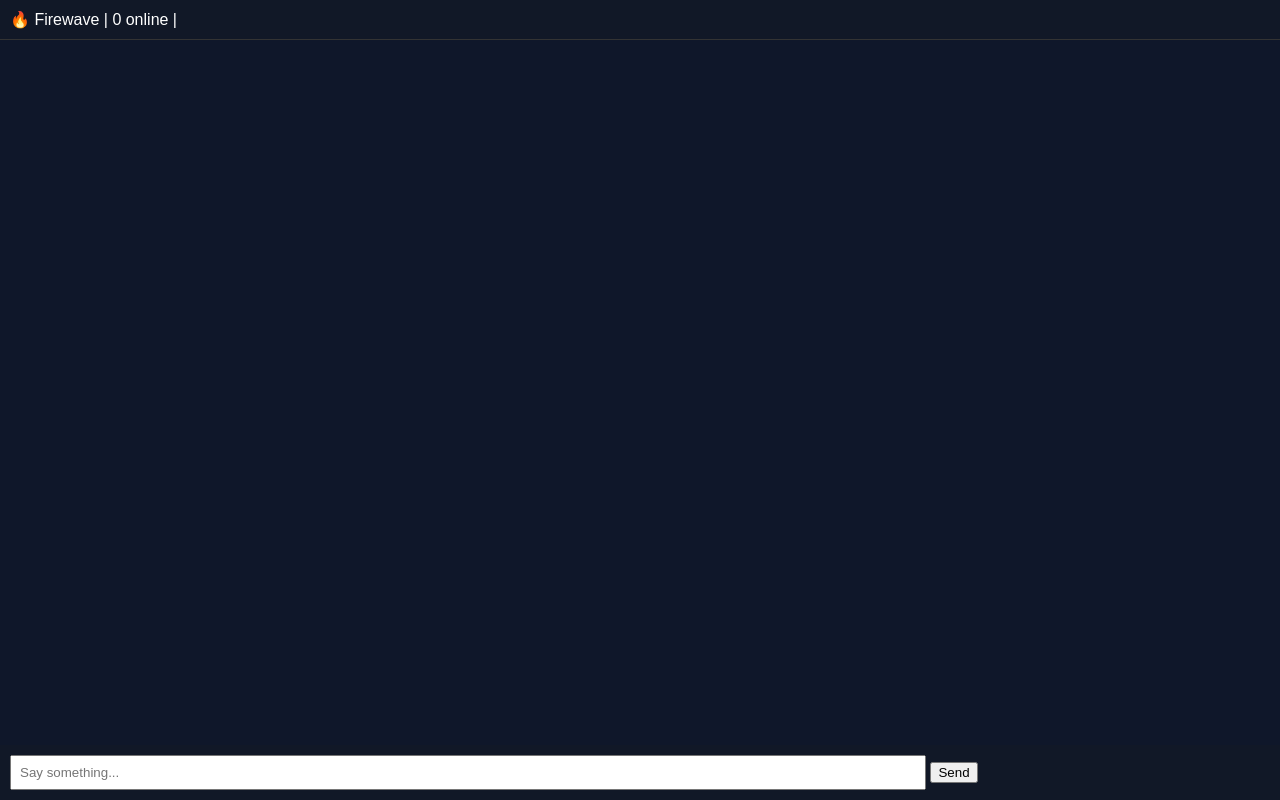
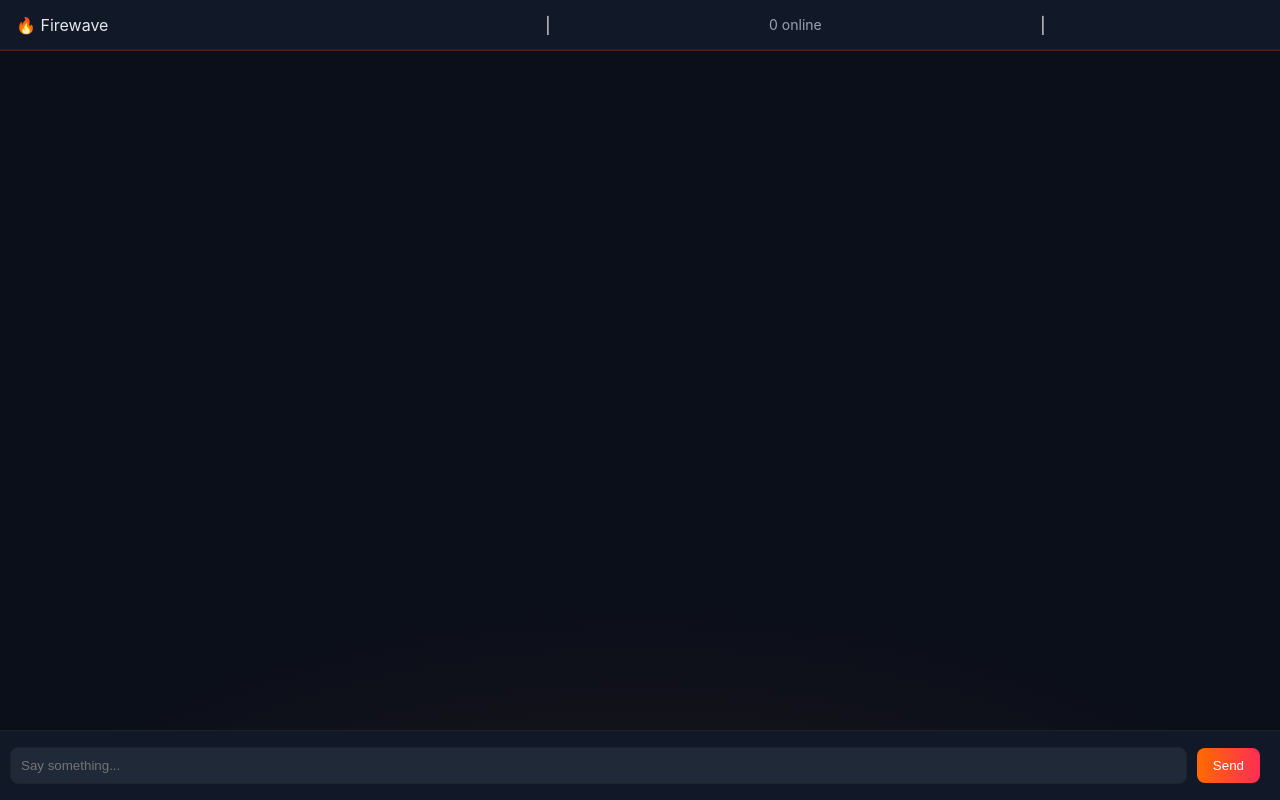
Before and after one commit to prathambhandary/chatroom, a Flask app: page / in a window 1280 px wide. Run offline with Flask 3, Linux system fonts and the light colour scheme; some libraries are stand-ins or nearby versions.

Commit message:
not yet done

```diff
--- a/static/style.css
+++ b/static/style.css
@@ -1,49 +1,282 @@
-body {
-    margin: 0;
-    background: #0f172a;
-    color: white;
-    font-family: sans-serif;
+/* =========================
+   🔥 Firewave – UI Styles
+   Clean • Modern • Responsive
+   ========================= */
+
+/* ---------- CSS Variables ---------- */
+:root {
+  /* Base */
+  --bg: #0b0f1a;
+  --surface: #111827;
+  --surface-2: #1f2937;
+  --border: #222;
+
+  /* Text */
+  --text: #e5e7eb;
+  --muted: #9ca3af;
+
+  /* Fire accents */
+  --primary: #ff6b00;
+  --primary-soft: #ff8a3d;
+  --primary-2: #ff2d55;
+  --primary-glow: rgba(255, 107, 0, 0.25);
+
+  /* Secondary */
+  --secondary: #38bdf8;
+
+  /* Radius & spacing */
+  --r: 10px;
+  --r-sm: 8px;
+  --pad: 12px;
 }
 
+/* ---------- Reset ---------- */
+* {
+  box-sizing: border-box;
+  margin: 0;
+  padding: 0;
+}
+
+html, body {
+  height: 100%;
+}
+
+body {
+  background: radial-gradient(1200px 600px at 50% 120%, rgba(255,107,0,0.08), transparent 60%), var(--bg);
+  color: var(--text);
+  font-family: Inter, system-ui, -apple-system, Segoe UI, Roboto, sans-serif;
+  overflow: hidden;
+}
+
+/* ---------- Layout ---------- */
 #topbar {
-    padding: 10px;
-    background: #111827;
-    border-bottom: 1px solid #333;
+  position: fixed;
+  top: 0;
+  width: 100%;
+  height: 50px;
+
+  display: flex;
+  align-items: center;
+  justify-content: space-between;
+
+  padding: 0 16px;
+  background: var(--surface);
+  border-bottom: 1px solid var(--border);
+
+  box-shadow: 0 1px 0 var(--primary-glow);
+  z-index: 10;
 }
 
 #chat {
-    height: 80vh;
-    overflow: hidden;
-    padding: 10px;
+  position: absolute;
+  top: 50px;
+  bottom: 70px;
+  width: 100%;
+
+  padding: 12px;
+  overflow: hidden; /* important for floating feel */
+}
+
+#inputBox {
+  position: fixed;
+  bottom: 0;
+  width: 100%;
+  height: 70px;
+
+  display: flex;
+  align-items: center;
+  gap: 10px;
+
+  padding: 10px;
+  background: var(--surface);
+  border-top: 1px solid var(--border);
+}
+
+/* ---------- Topbar Elements ---------- */
+#username {
+  color: var(--muted);
+  font-size: 14px;
+}
+
+#userCount {
+  font-size: 14px;
+  color: var(--muted);
+  transition: 0.2s;
+}
+
+#typingStatus {
+  font-size: 13px;
+  color: var(--primary);
+}
+
+/* ---------- Input ---------- */
+#msgInput {
+  flex: 1;
+  padding: 10px;
+  border-radius: var(--r-sm);
+  border: 1px solid var(--border);
+  background: var(--surface-2);
+  color: var(--text);
+  outline: none;
+}
+
+#msgInput:focus {
+  border-color: var(--primary);
+  box-shadow: 0 0 6px var(--primary-glow);
+}
+
+/* ---------- Button ---------- */
+button {
+  padding: 10px 16px;
+  border-radius: var(--r-sm);
+  border: none;
+  color: white;
+  font-weight: 500;
+  cursor: pointer;
+
+  background: linear-gradient(90deg, var(--primary), var(--primary-2));
+  transition: 0.2s;
+}
+
+button:hover {
+  filter: brightness(1.15);
+}
+
+/* ---------- Cooldown ---------- */
+#cooldown {
+  font-size: 12px;
+  color: var(--muted);
+}
+
+/* ---------- Messages ---------- */
+.message {
+  position: relative;
+  margin: 6px 0;
+  padding: 10px 12px;
+
+  background: var(--surface-2);
+  border-radius: var(--r);
+
+  max-width: 80%;
+  word-wrap: break-word;
+
+  transition: 0.25s ease;
+}
+
+/* Hover glow */
+.message:hover {
+  box-shadow: 0 0 12px var(--primary-glow);
+}
+
+/* Your messages */
+.message.you b {
+  color: var(--primary-soft);
+}
+
+/* Username */
+.message b {
+  font-weight: 600;
+  margin-right: 4px;
+}
+
+/* ---------- Reactions ---------- */
+.reactions {
+  margin-top: 6px;
+  font-size: 13px;
+}
+
+.reactions span {
+  margin-right: 10px;
+  cursor: pointer;
+  color: var(--muted);
+  transition: 0.15s;
+}
+
+.reactions span:hover {
+  color: var(--primary);
+  text-shadow: 0 0 6px var(--primary-glow);
+}
+
+/* ---------- Notifications ---------- */
+#notifications {
+  position: fixed;
+  top: 60px;
+  right: 12px;
+  z-index: 20;
+}
+
+.notice {
+  background: var(--surface-2);
+  border-left: 3px solid var(--primary);
+
+  padding: 8px 12px;
+  margin-bottom: 6px;
+  border-radius: var(--r-sm);
+
+  font-size: 13px;
+  opacity: 0.95;
+
+  transition: 0.3s;
+}
+
+/* ---------- Animations ---------- */
+@keyframes fadeIn {
+  from {
+    opacity: 0;
+    transform: translateY(8px);
+  }
+  to {
+    opacity: 1;
+    transform: translateY(0);
+  }
 }
 
 .message {
-    margin: 5px 0;
-    padding: 8px;
-    background: #1f2937;
-    border-radius: 8px;
-    animation: fadeIn 0.3s;
+  animation: fadeIn 0.25s ease;
 }
 
-@keyframes fadeIn {
-    from {opacity: 0;}
-    to {opacity: 1;}
+/* Heat pulse (future use for hot messages) */
+@keyframes heatPulse {
+  0% { box-shadow: 0 0 0 rgba(255, 107, 0, 0); }
+  50% { box-shadow: 0 0 20px rgba(255, 107, 0, 0.4); }
+  100% { box-shadow: 0 0 0 rgba(255, 107, 0, 0); }
 }
 
-.reactions span {
-    margin-right: 10px;
-    cursor: pointer;
+/* ---------- Responsive ---------- */
+@media (max-width: 768px) {
+  #topbar {
+    font-size: 14px;
+  }
+
+  #msgInput {
+    font-size: 14px;
+  }
+
+  .message {
+    max-width: 95%;
+    font-size: 14px;
+  }
+
+  button {
+    padding: 8px 12px;
+  }
 }
 
-#inputBox {
-    position: fixed;
-    bottom: 0;
-    width: 100%;
-    background: #111827;
-    padding: 10px;
+/* ---------- Scroll polish (if enabled later) ---------- */
+::-webkit-scrollbar {
+  width: 6px;
 }
 
-input {
-    width: 70%;
-    padding: 8px;
+::-webkit-scrollbar-thumb {
+  background: var(--surface-2);
+  border-radius: 4px;
 }
+
+::-webkit-scrollbar-thumb:hover {
+  background: var(--primary);
+}
+
+.message.dying {
+    opacity: 0.3;
+    filter: blur(2px);
+}
```
